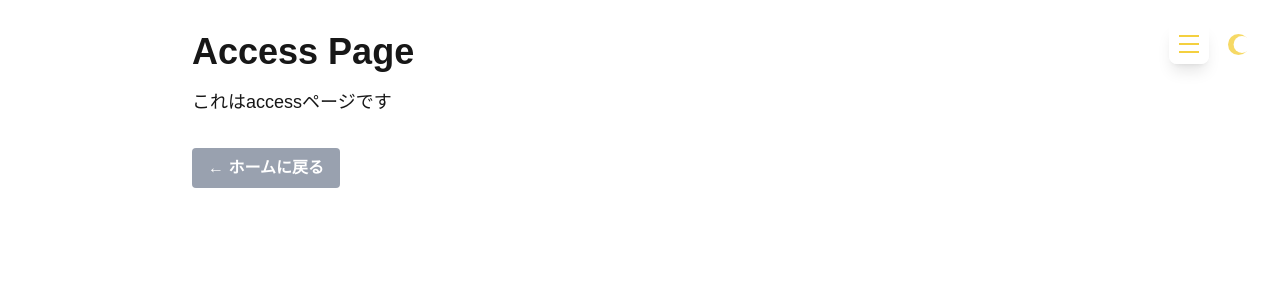
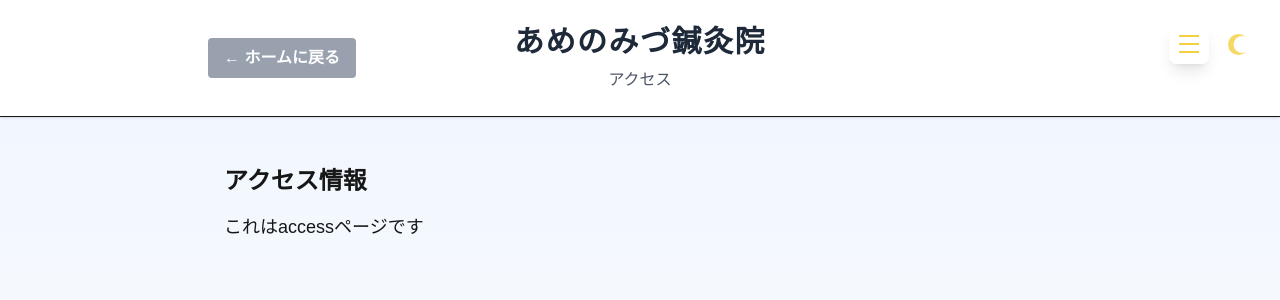
Before and after one commit to Shohei-Nakayama/Amenomizu7.1, a Next.js app in the folder amenomizu7.1/: page /access in a window 1280 px wide. Shown: the top 300 px of the page. Built offline with nearby package versions, Linux system fonts and the light colour scheme.

Commit message:
modeiy some under construction

```diff
--- a/amenomizu7.1/src/app/about/page.tsx
+++ b/amenomizu7.1/src/app/about/page.tsx
@@ -1,10 +1,13 @@
 import Link from "next/link";
 import Image from "next/image";
+import PageHeader from "../components/PageHeader";
 
 export default function About() {
   return (
-    <div className="font-sans min-h-screen p-8 text-center">
-      <main className="max-w-4xl mx-auto">
+    <div className="font-sans min-h-screen bg-gradient-to-b from-blue-50 to-white">
+      <PageHeader subtitle="あめのみづとは" />
+
+      <main className="max-w-4xl mx-auto px-8 py-12 text-center">
         <Image
           className="dark:invert mx-auto mb-8"
           src="/IMG_5060.jpg"
@@ -13,8 +16,6 @@ export default function About() {
           height={38}
           priority
         />
-
-        <h1 className="text-4xl font-bold mb-8 ">あめのみづ鍼灸院について</h1>
 
         <section className="mb-12">
           <h2 className="text-2xl font-semibold mb-6">あめのみづの方針</h2>
--- a/amenomizu7.1/src/app/access/page.tsx
+++ b/amenomizu7.1/src/app/access/page.tsx
@@ -1,17 +1,14 @@
 import Link from "next/link";
+import PageHeader from "../components/PageHeader";
 
 export default function Access() {
   return (
-    <div className="font-sans min-h-screen p-8">
-      <main className="max-w-4xl mx-auto">
-        <h1 className="text-4xl font-bold mb-4">Access Page</h1>
+    <div className="font-sans min-h-screen bg-gradient-to-b from-blue-50 to-white">
+      <PageHeader subtitle="アクセス" />
+
+      <main className="max-w-4xl mx-auto px-8 py-12">
+        <h2 className="text-2xl font-semibold mb-4">アクセス情報</h2>
         <p className="text-lg mb-8">これはaccessページです</p>
-
-        <Link href="/">
-          <button className="bg-gray-400 hover:bg-gray-700 text-white font-bold py-2 px-4 rounded">
-            ← ホームに戻る
-          </button>
-        </Link>
       </main>
     </div>
   );
--- a/amenomizu7.1/src/app/components/CrescentMoon.tsx
+++ b/amenomizu7.1/src/app/components/CrescentMoon.tsx
@@ -13,8 +13,8 @@ const CrescentMoon: React.FC = () => {
     { label: 'アクセス', href: '/access' },
     { label: 'プロフィール', href: '/profile' },
     { label: 'お問い合わせ', href: '/contact' },
-    { label: '執筆', href: '/writing' },
-    { label: 'About', href: '/about' },
+    { label: '日々のこと', href: '/writing' },
+    { label: 'あめのみづとは', href: '/about' },
   ];
 
   return (
--- /dev/null
+++ b/amenomizu7.1/src/app/components/PageHeader.tsx
@@ -0,0 +1,48 @@
+'use client';
+
+import React from 'react';
+import Link from 'next/link';
+
+interface PageHeaderProps {
+  subtitle?: string;
+  showBackButton?: boolean;
+}
+
+const PageHeader: React.FC<PageHeaderProps> = ({
+  subtitle,
+  showBackButton = true
+}) => {
+  return (
+    <header className="bg-white shadow-sm border-b">
+      <div className="max-w-4xl mx-auto px-4 py-6 relative">
+        {/* ホームに戻るボタン */}
+        {showBackButton && (
+          <div className="absolute left-4 top-1/2 transform -translate-y-1/2">
+            <Link href="/">
+              <button className="bg-gray-400 hover:bg-gray-700 text-white font-bold py-2 px-4 rounded transition-colors">
+                ← ホームに戻る
+              </button>
+            </Link>
+          </div>
+        )}
+
+        <h1
+          className="text-3xl font-bold text-gray-800 text-center"
+          style={{
+            fontFamily:
+              '"Noto Serif JP", "Yu Mincho", "YuMincho", "Hiragino Mincho Pro", serif',
+            letterSpacing: '0.05em',
+          }}
+        >
+          あめのみづ鍼灸院
+        </h1>
+
+        {subtitle && (
+          <p className="text-center text-gray-600 mt-2">{subtitle}</p>
+        )}
+      </div>
+    </header>
+  );
+};
+
+export default PageHeader;
--- a/amenomizu7.1/src/app/fee/page.tsx
+++ b/amenomizu7.1/src/app/fee/page.tsx
@@ -29,6 +29,15 @@ export default function FeePage() {
           <h2 className="text-2xl font-semibold text-gray-800 mb-6 pb-3 border-b-2 border-blue-200">
             料金について
           </h2>
+
+          {/* 料金表示 */}
+          <section className="mb-8">
+            <div className="bg-gradient-to-r from-blue-500 to-blue-600 text-white p-8 rounded-lg text-center shadow-lg">
+              <h3 className="text-3xl font-bold mb-2">料金</h3>
+              <p className="text-5xl font-bold">¥10,000</p>
+              <p className="text-sm mt-2 opacity-90">（税込）</p>
+            </div>
+          </section>
 
           {/* 施術方針 */}
           <section className="mb-8">
```
